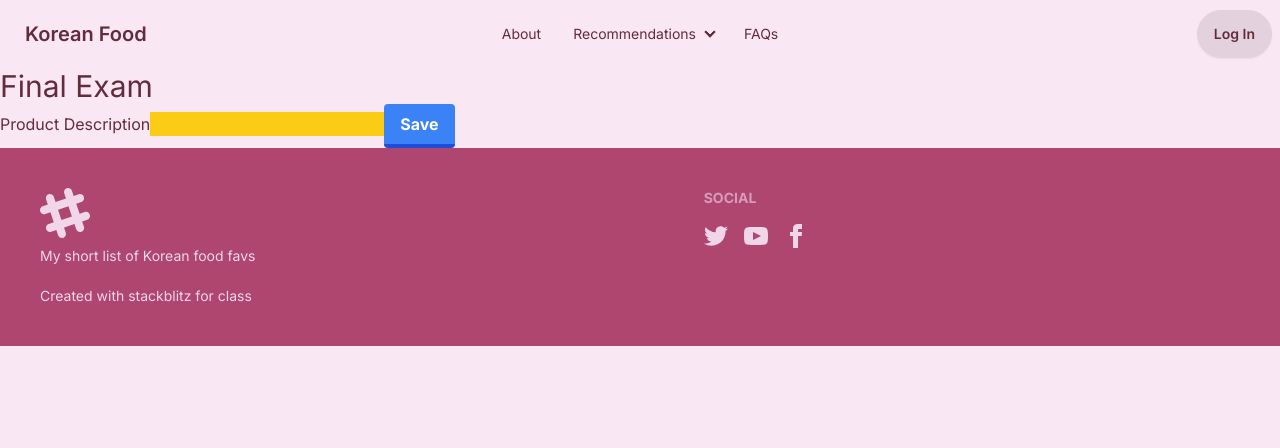
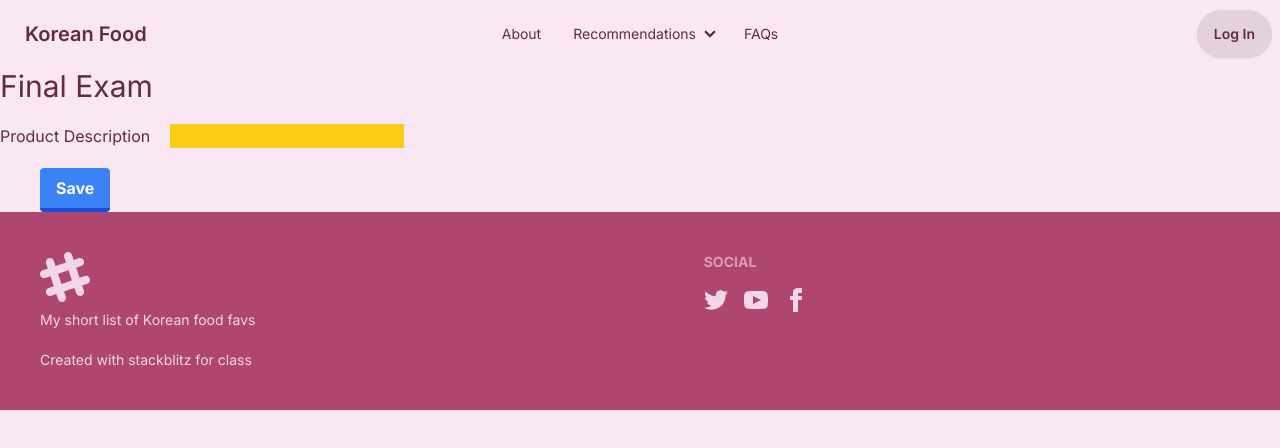
Before and after one commit to Buna-bit/exam2, a Next.js app: page /final in a window 1280 px wide. Shown: the top 448 px of the page. Built offline with nearby package versions, Linux system fonts and the light colour scheme.

Commit message:
styled form

```diff
--- a/app/final/page.tsx
+++ b/app/final/page.tsx
@@ -4,9 +4,10 @@ export default function Page() {
       <h1 className="text-3xl">Final Exam</h1>
       <form>
         <label htmlFor="product">Product Description</label>
-        <input type="text" name="product" id="product" className="text-black
+        <input type="text" name="product" id="product" className="m-5 text-black
         bg-yellow-400"/>
-        <button className="bg-blue-500 hover:bg-blue-400 text-white font-bold
+        <br />
+        <button className="ml-10 bg-blue-500 hover:bg-blue-400 text-white font-bold
         py-2 px-4 border-b-4 border-blue-700 hover:border-blue-500 rounded"
         type="submit">Save</button>
       </form>
```
